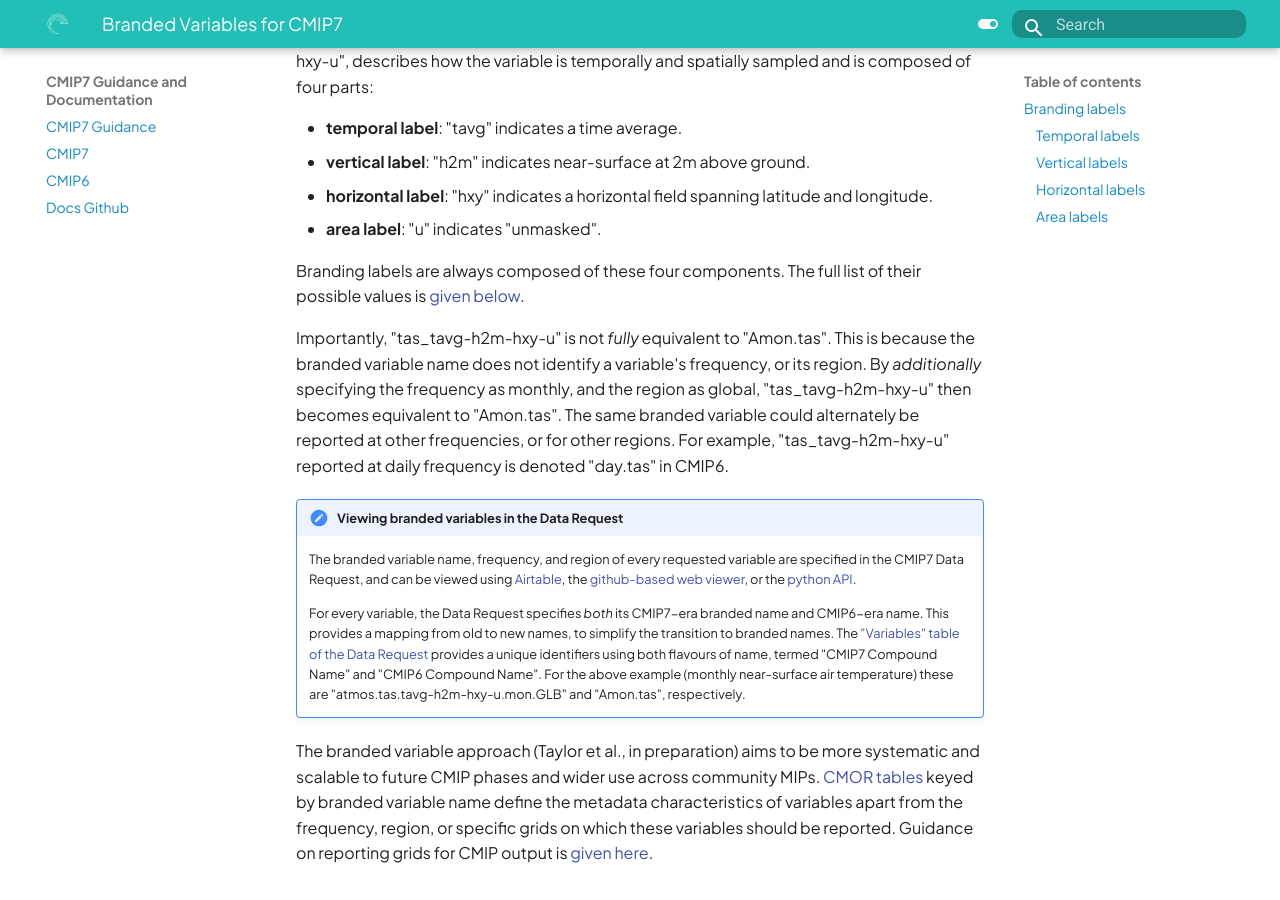
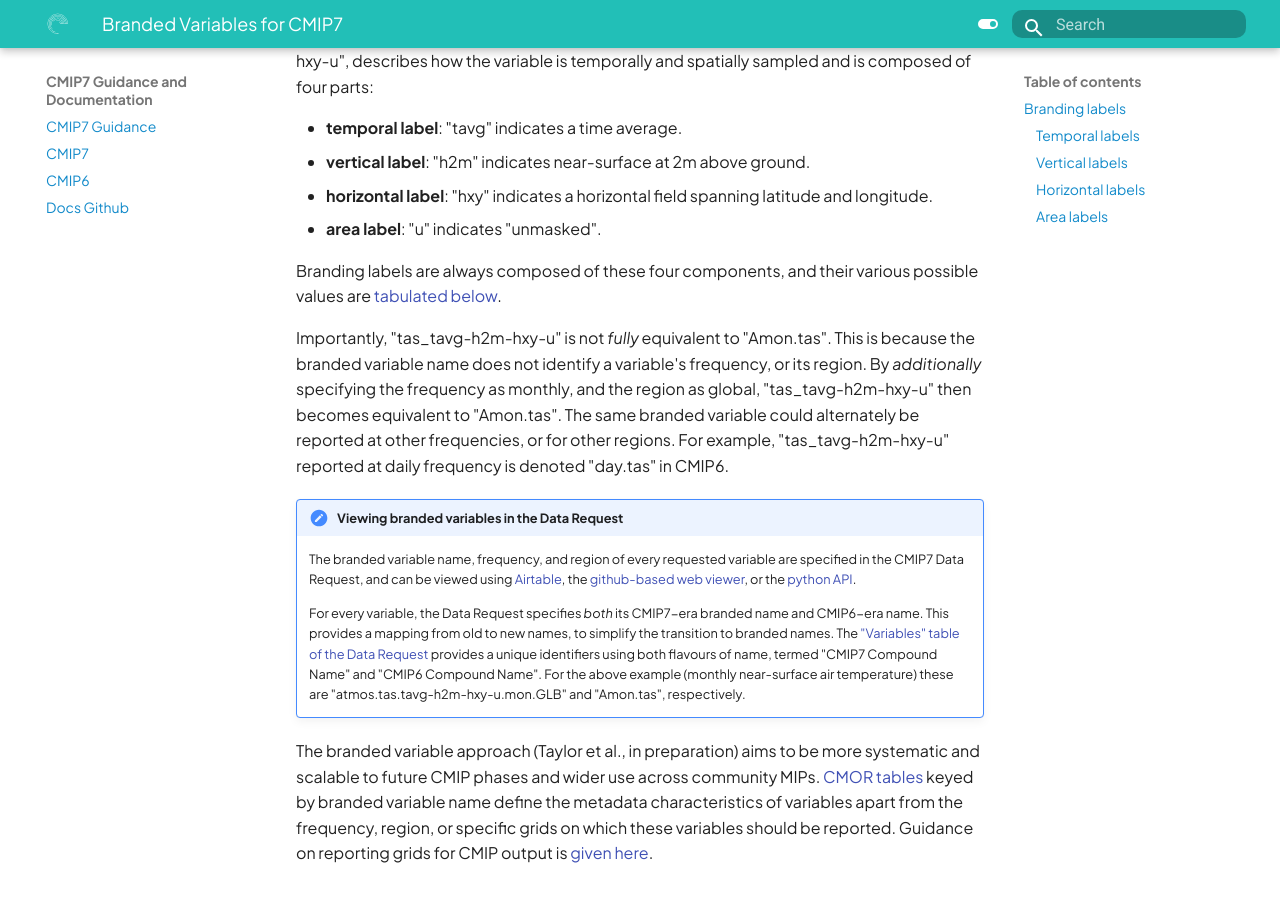
Before and after one commit to WCRP-CMIP/cmip7-guidance, an MkDocs documentation site: the page built from docs/CMIP7/branded_variables.md, in a window 1280 px wide and 900 px high, scrolled down 624 px. Built offline with MkDocs 1.6.1 and Material for MkDocs 9.7.7, drawn with Linux system fonts in a browser that asks for light colours; some web fonts are replaced; some of the changed text lies outside the part shown.

Commit message:
fixed table

```diff
--- a/docs/CMIP7/branded_variables.md
+++ b/docs/CMIP7/branded_variables.md
@@ -24,8 +24,7 @@
 - **horizontal label**: "hxy" indicates a horizontal field spanning latitude and longitude.
 - **area label**: "u" indicates "unmasked".
 
-Branding labels are always composed of these four components.
-The full list of their possible values is [given below](#branding-labels).
+Branding labels are always composed of these four components, and their various possible values are [tabulated below](#branding-labels).
 
 Importantly, "tas_tavg-h2m-hxy-u" is not *fully* equivalent to "Amon.tas".
 This is because the branded variable name does not identify a variable's frequency, or its region.
@@ -85,7 +84,6 @@
 | `500hPa` | `p500` |
 | `560hPa` | `p560` |
 | `700hPa` | `p700` |
-<!-- | `700hPa` | `pl700` | -->
 | `840hPa` | `p840` |
 | `850hPa` | `p850` |
 | `925hPa` | `p925` |
@@ -96,13 +94,9 @@
 | `d100cm` | `sdepth100cm` |
 | `d0m` | `depth0m` |
 | `d100m` | `depth100m` |
-<!-- | `d100m` | `olayer100m` | -->
-<!-- | `d300m` | `depth300m` | -->
 | `d300m` | `olayer300m` |
-<!-- | `d700m` | `depth700m` | -->
 | `d700m` | `olayer700m` |
 | `d1000m` | `depth1000m` |
-<!-- | `d2000m` | `depth2000m` | -->
 | `d2000m` | `olayer2000m` |
 | `h16` | `alt16` |
 | `h40` | `alt40` |
@@ -114,18 +108,24 @@
 | `op20bar` | `op20bar` |
 | `op4` | `oplayer4` |
 | `p3` | `plev3` |
-<!-- | `p4` | `plev4` | -->
 | `p5u` | `plev5u` |
 | `p6` | `plev6` |
 | `p7c` | `plev7c` |
 | `p7h` | `plev7h` |
-<!-- | `p8` | `plev8` | -->
 | `p19` | `plev19` |
-<!-- | `p27` | `plev27` | -->
 | `p39` | `plev39` |
 | `rho` | `rho` |
 | `sl` | `sdepth` |
 | `u`  | unspecified |
+
+<!-- | `700hPa` | `pl700` | -->
+<!-- | `d100m` | `olayer100m` | -->
+<!-- | `d300m` | `depth300m` | -->
+<!-- | `d700m` | `depth700m` | -->
+<!-- | `d2000m` | `depth2000m` | -->
+<!-- | `p4` | `plev4` | -->
+<!-- | `p8` | `plev8` | -->
+<!-- | `p27` | `plev27` | -->
 
 ### Horizontal labels
 
```
